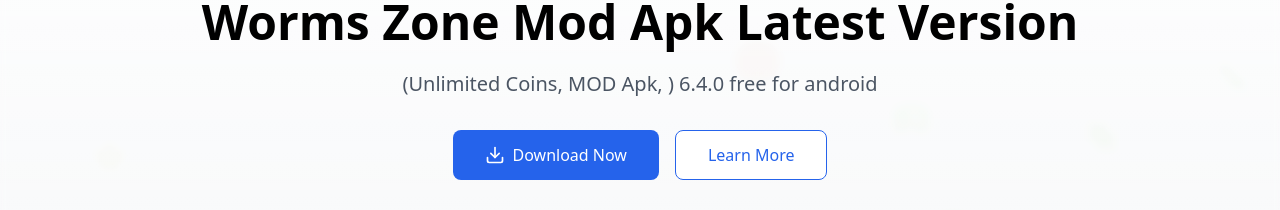
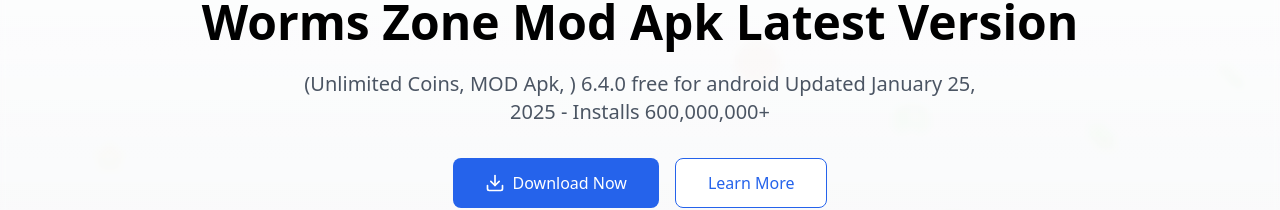
Before and after one commit to Aansawaqas/worms, a React (Vite) app: page / in a window 1280 px wide. Shown: the part 130-340 px from the top of the page. Built offline with nearby package versions, Linux system fonts and the light colour scheme.

Commit message:
Update Hero.tsx

```diff
--- a/src/components/Hero.tsx
+++ b/src/components/Hero.tsx
@@ -8,6 +8,7 @@ export function Hero() {
         <h1 className="text-5xl font-bold mb-6">Worms Zone Mod Apk Latest Version</h1>
         <p className="text-xl text-gray-600 mb-8 max-w-2xl mx-auto">
           (Unlimited Coins, MOD Apk, ) 6.4.0 free for android
+          Updated January 25, 2025 - Installs 600,000,000+
         </p>
         <div className="flex justify-center gap-4">
           <a
```
